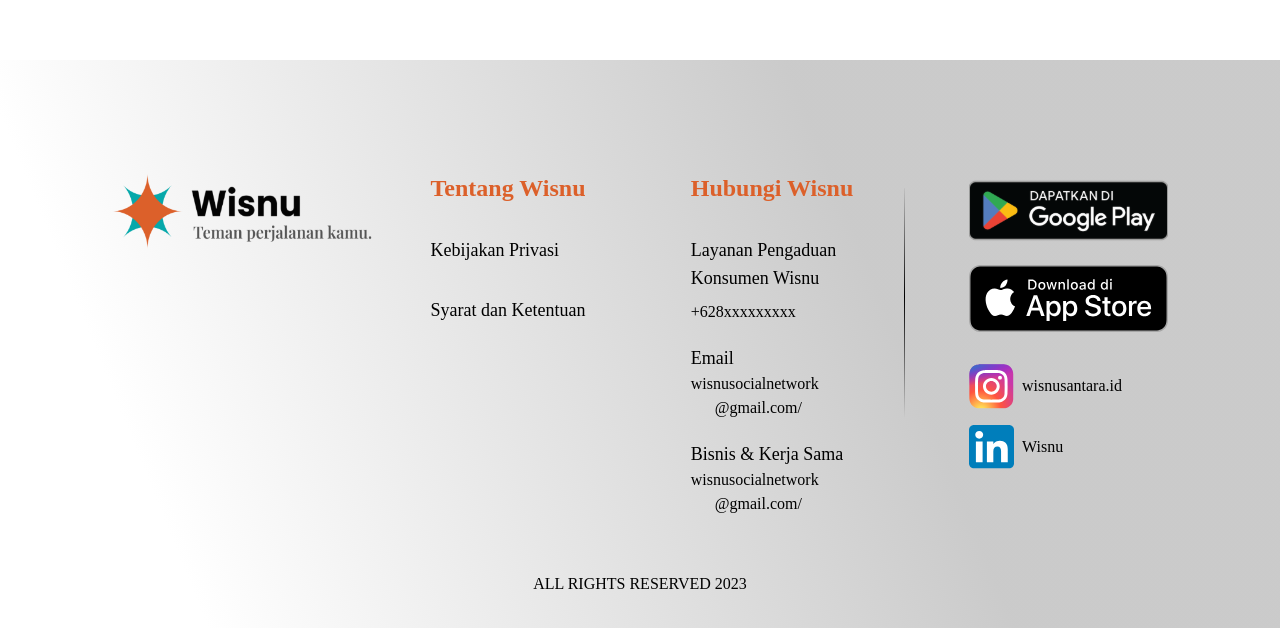
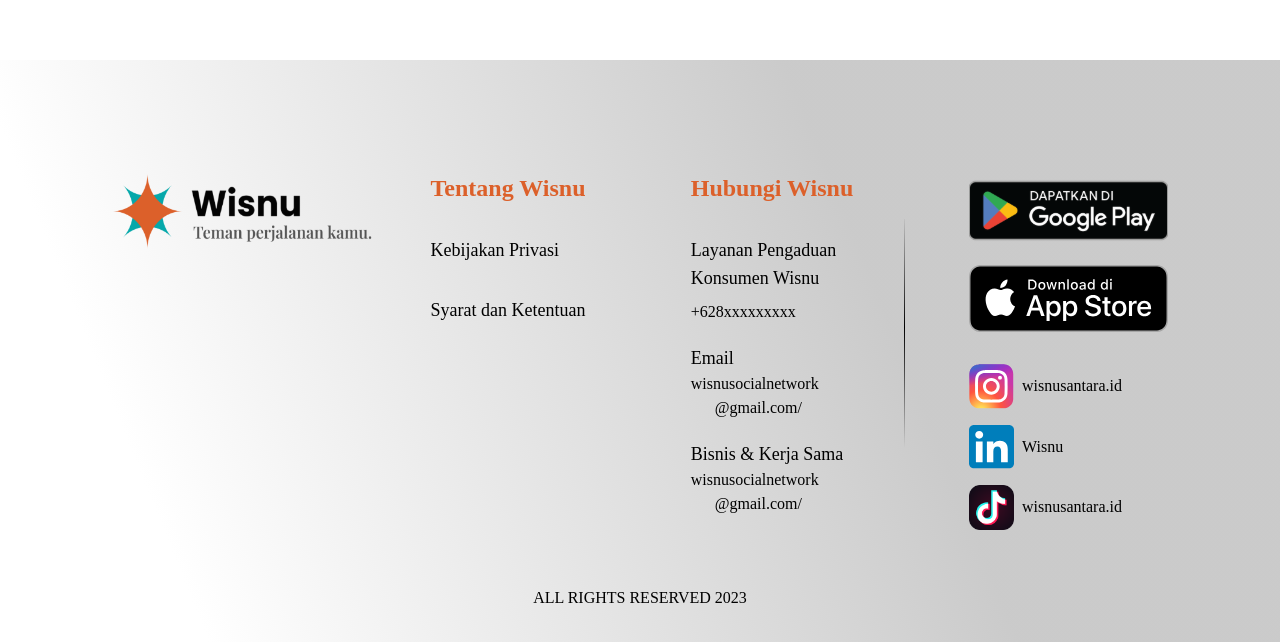
Before and after one commit to renusacoid/web-landingpage, a Next.js app: page /term-of-use in a window 1280 px wide. Shown: the part 1971-2613 px from the top of the page. Built offline with nearby package versions, Linux system fonts and the light colour scheme.

Commit message:
feat: button + socmed

```diff
--- a/src/components/Home/AppCTA.jsx
+++ b/src/components/Home/AppCTA.jsx
@@ -1,5 +1,5 @@
-import Image from 'next/image';
-import React from 'react';
+import Image from "next/image";
+import React from "react";
 
 const AppCTA = () => {
   return (
@@ -25,11 +25,11 @@
           <div
             className="ml-auto pl-16 py-20 rounded-l-[110px] md:ml-16"
             style={{
-              background: 'rgba(255, 255, 255, 0.22)',
-              boxShadow: '0px -1px 13.2px 0px rgba(0, 0, 0, 0.25)',
-              backdropFilter: 'blur(139.35000610351562px)',
-              border: '1px solid #dc602a',
-              borderRight: 'none',
+              background: "rgba(255, 255, 255, 0.22)",
+              boxShadow: "0px -1px 13.2px 0px rgba(0, 0, 0, 0.25)",
+              backdropFilter: "blur(139.35000610351562px)",
+              border: "1px solid #dc602a",
+              borderRight: "none",
             }}
           >
             <h1 className="font-extrabold text-6xl mb-8 montserrat md:leading-tight">
@@ -39,18 +39,20 @@
             <p className="text-xl">
               Wisnu offers
               <span className="text-[#DC602A] font-bold">
-                {' '}
+                {" "}
                 more immersive
-              </span>{' '}
+              </span>{" "}
               <br />
               travel experiences by downloading our app.
             </p>
+            <a href="#footer">
               <button className="bg-[#DC602A] border-2 border-[#FFAE8B] rounded-[30px] flex text-white py-2 px-4 items-center gap-x-2 mt-16 ml-8">
                 <div>
                   <img src="assets/icon_arrow_left.svg" alt="" />
                 </div>
                 <div className="montserrat">Get App</div>
               </button>
+            </a>
           </div>
         </div>
       </div>
--- a/src/components/Home/TentangWisnu.jsx
+++ b/src/components/Home/TentangWisnu.jsx
@@ -1,4 +1,4 @@
-import React from 'react';
+import React from "react";
 
 const TentangWisnu = () => {
   return (
@@ -7,7 +7,7 @@
       id="tentangwisnu"
     >
       <div className="max-w-xs hidden lg:block absolute top-0 left-0">
-        <img src="assets/wisnu_half.png" style={{ objectFit: 'cover' }} />
+        <img src="assets/wisnu_half.png" style={{ objectFit: "cover" }} />
       </div>
       {/* <div className="hidden lg:block lg:max-w-xs lg:bg-cover lg:bg-no-repeat">
         <img src="assets/wisnu_half.png" />
@@ -21,7 +21,7 @@
             </h1>
           </div>
           <p className="text-lg text-justify pb-8 md:pb-14 montserrat">
-            <b className="montserrat">Wisata Nusantara</b> atau{' '}
+            <b className="montserrat">Wisata Nusantara</b> atau{" "}
             <b className="montserrat">Wisnu</b> merupakan sebuah platform
             aplikasi yang tidak hanya menawarkan wawasan nusantara dan latar
             belakang destinasi yang mereka kunjungi, tetapi juga Wisnu
@@ -37,9 +37,11 @@
             dengan pemandu lokal. Hal ini dapat menjadi nilai yang unik untuk
             pengguna dalam mencari pengalaman perjalanan yang beda dan otentik.
           </p>
-          <button className="montserrat border-[3px] border-[#DC602A] rounded-[20px] self-start px-5 sm:px-[1.5rem] md:px-[2.5rem] lg:px-[3.5rem] xl:px-[4.375rem] py-2 text-base md:text-lg xl:text-[1.625rem] font-semibold">
-            Download the Apps
-          </button>
+          <a href="#footer">
+            <button className="montserrat border-[3px] border-[#DC602A] rounded-[20px] self-start px-5 sm:px-[1.5rem] md:px-[2.5rem] lg:px-[3.5rem] xl:px-[4.375rem] py-2 text-base md:text-lg xl:text-[1.625rem] font-semibold">
+              Download the Apps
+            </button>
+          </a>
         </div>
       </div>
     </section>
--- a/src/components/footer.jsx
+++ b/src/components/footer.jsx
@@ -9,6 +9,7 @@
           "linear-gradient(248deg, rgba(194, 194, 194, 0.86) 32.74%, rgba(255, 255, 255, 0.55) 86.25%)",
       }}
       className="pb-8"
+      id="footer"
     >
       <div className="grid md:grid-cols-4 px-10 md:px-28 pt-28 pb-14 justify-items-center">
         <div className="mb-8 md:mb-0">
@@ -65,12 +66,15 @@
 
             <div>
               <div className="pb-4">
-                <a href="https://play.google.com/store/apps/details?id=id.wisnusantara.user.release" target="_blank">
-                <img
-                  src="assets/googleplay_badge.svg"
-                  alt="Google Play Button"
-                  width="200"
-                />
+                <a
+                  href="https://play.google.com/store/apps/details?id=id.wisnusantara.user.release"
+                  target="_blank"
+                >
+                  <img
+                    src="assets/googleplay_badge.svg"
+                    alt="Google Play Button"
+                    width="200"
+                  />
                 </a>
               </div>
               <div className="pb-8">
@@ -98,7 +102,7 @@
                 <p>wisnusantara.id</p>
               </a>
               <a
-                className="flex items-center gap-x-2"
+                className="flex items-center gap-x-2 pb-4"
                 href="https://www.linkedin.com/company/wisnu/"
                 target="_blank"
               >
@@ -108,6 +112,18 @@
                   width="45"
                 />
                 <p>Wisnu</p>
+              </a>
+              <a
+                className="flex items-center gap-x-2"
+                href="https://www.tiktok.com/@wisnusantara.id"
+                target="_blank"
+              >
+                <img
+                  src="assets/tiktok_logo.png"
+                  alt="Google Play Button"
+                  width="45"
+                />
+                <p>wisnusantara.id</p>
               </a>
             </div>
           </div>
```
Also changed, not shown: public/assets/tiktok_logo.png (added). Lines whose indentation alone changed are shown as unchanged.
